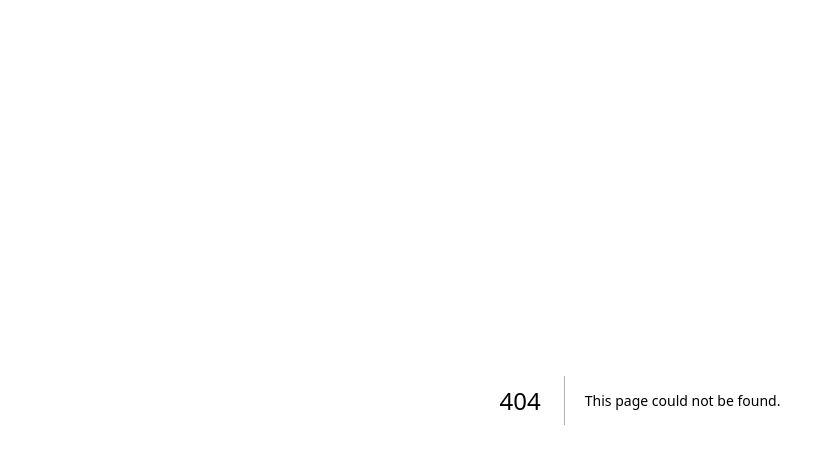
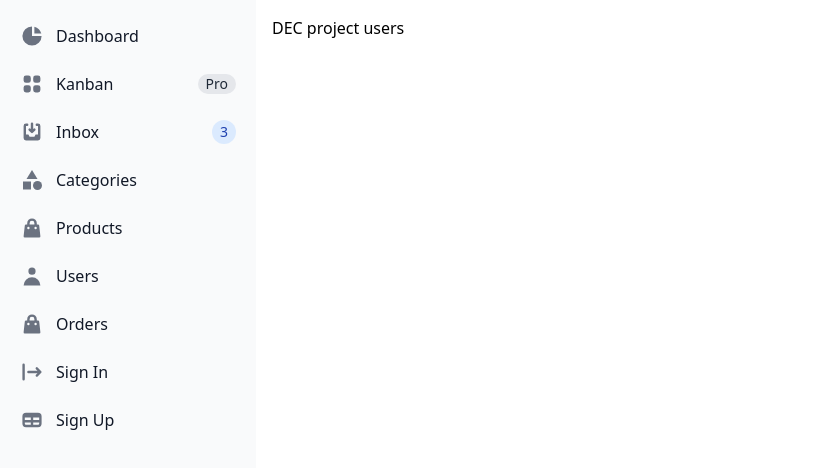
Before and after one commit to leap-2022-teal/D.E.C-Admin, a Next.js app: page /users in a window 1280 px wide. Before the commit this address had no page. Shown: the top 468 px of the page, without its empty margins (0-821 px from the left). Built offline with nearby package versions, Linux system fonts and the light colour scheme.

Commit message:
mainLayout update

```diff
--- a/components/sideBar.tsx
+++ b/components/MainLayout.tsx
@@ -1,28 +1,10 @@
 import React from "react";
 import Link from "next/link";
 import CategoryIcon from "@mui/icons-material/Category";
-export default function SideBar() {
+
+export default function MainLayout({ children }: any) {
   return (
     <>
-      {/* <div>
-        <ul>
-          <li>
-            <Link href={"admin/categories"}>Categories</Link>
-          </li>
-          <li>
-            <Link href={"admin/products"}>Products</Link>
-          </li>
-          <li>
-            {" "}
-            <Link href={"admin/users"}>Users</Link>
-          </li>
-          <li>
-            {" "}
-            <Link href={"admin/orders"}>Orders</Link>
-          </li>
-        </ul>
-      </div> */}
-
       <button
         data-drawer-target="default-sidebar"
         data-drawer-toggle="default-sidebar"
@@ -114,7 +96,7 @@ export default function SideBar() {
             </li>
             <li>
               <Link
-                href={"admin/categories"}
+                href={"/categories"}
                 className="flex items-center p-2 text-gray-900 rounded-lg dark:text-white hover:bg-gray-100 dark:hover:bg-gray-700"
               >
                 <CategoryIcon className="flex-shrink-0 w-6 h-6 text-gray-500 transition duration-75 dark:text-gray-400 group-hover:text-gray-900 dark:group-hover:text-white" />
@@ -126,7 +108,28 @@ export default function SideBar() {
             </li>
             <li>
               <Link
-                href={"admin/users"}
+                href={"/products"}
+                className="flex items-center p-2 text-gray-900 rounded-lg dark:text-white hover:bg-gray-100 dark:hover:bg-gray-700"
+              >
+                <svg
+                  aria-hidden="true"
+                  className="flex-shrink-0 w-6 h-6 text-gray-500 transition duration-75 dark:text-gray-400 group-hover:text-gray-900 dark:group-hover:text-white"
+                  fill="currentColor"
+                  viewBox="0 0 20 20"
+                  xmlns="http://www.w3.org/2000/svg"
+                >
+                  <path
+                    fill-rule="evenodd"
+                    d="M10 2a4 4 0 00-4 4v1H5a1 1 0 00-.994.89l-1 9A1 1 0 004 18h12a1 1 0 00.994-1.11l-1-9A1 1 0 0015 7h-1V6a4 4 0 00-4-4zm2 5V6a2 2 0 10-4 0v1h4zm-6 3a1 1 0 112 0 1 1 0 01-2 0zm7-1a1 1 0 100 2 1 1 0 000-2z"
+                    clip-rule="evenodd"
+                  ></path>
+                </svg>
+                <span className="flex-1 ml-3 whitespace-nowrap"> Products</span>
+              </Link>
+            </li>
+            <li>
+              <Link
+                href={"/users"}
                 className="flex items-center p-2 text-gray-900 rounded-lg dark:text-white hover:bg-gray-100 dark:hover:bg-gray-700"
               >
                 <svg
@@ -147,7 +150,7 @@ export default function SideBar() {
             </li>
             <li>
               <Link
-                href={"admin/products"}
+                href={"/orders"}
                 className="flex items-center p-2 text-gray-900 rounded-lg dark:text-white hover:bg-gray-100 dark:hover:bg-gray-700"
               >
                 <svg
@@ -163,9 +166,10 @@ export default function SideBar() {
                     clip-rule="evenodd"
                   ></path>
                 </svg>
-                <span className="flex-1 ml-3 whitespace-nowrap"> Products</span>
+                <span className="flex-1 ml-3 whitespace-nowrap"> Orders</span>
               </Link>
             </li>
+
             <li>
               <a
                 href="#"
@@ -212,55 +216,7 @@ export default function SideBar() {
         </div>
       </aside>
 
-      <div className="p-4 sm:ml-64">
-        <div className="p-4 border-2 border-gray-200 border-dashed rounded-lg dark:border-gray-700">
-          <div className="grid grid-cols-3 gap-4 mb-4">
-            <div className="flex items-center justify-center h-24 rounded bg-gray-50 dark:bg-gray-800">
-              <p className="text-2xl text-gray-400 dark:text-gray-500">+</p>
-            </div>
-            <div className="flex items-center justify-center h-24 rounded bg-gray-50 dark:bg-gray-800">
-              <p className="text-2xl text-gray-400 dark:text-gray-500">+</p>
-            </div>
-            <div className="flex items-center justify-center h-24 rounded bg-gray-50 dark:bg-gray-800">
-              <p className="text-2xl text-gray-400 dark:text-gray-500">+</p>
-            </div>
-          </div>
-          <div className="flex items-center justify-center h-48 mb-4 rounded bg-gray-50 dark:bg-gray-800">
-            <p className="text-2xl text-gray-400 dark:text-gray-500">+</p>
-          </div>
-          <div className="grid grid-cols-2 gap-4 mb-4">
-            <div className="flex items-center justify-center rounded bg-gray-50 h-28 dark:bg-gray-800">
-              <p className="text-2xl text-gray-400 dark:text-gray-500">+</p>
-            </div>
-            <div className="flex items-center justify-center rounded bg-gray-50 h-28 dark:bg-gray-800">
-              <p className="text-2xl text-gray-400 dark:text-gray-500">+</p>
-            </div>
-            <div className="flex items-center justify-center rounded bg-gray-50 h-28 dark:bg-gray-800">
-              <p className="text-2xl text-gray-400 dark:text-gray-500">+</p>
-            </div>
-            <div className="flex items-center justify-center rounded bg-gray-50 h-28 dark:bg-gray-800">
-              <p className="text-2xl text-gray-400 dark:text-gray-500">+</p>
-            </div>
-          </div>
-          <div className="flex items-center justify-center h-48 mb-4 rounded bg-gray-50 dark:bg-gray-800">
-            <p className="text-2xl text-gray-400 dark:text-gray-500">+</p>
-          </div>
-          <div className="grid grid-cols-2 gap-4">
-            <div className="flex items-center justify-center rounded bg-gray-50 h-28 dark:bg-gray-800">
-              <p className="text-2xl text-gray-400 dark:text-gray-500">+</p>
-            </div>
-            <div className="flex items-center justify-center rounded bg-gray-50 h-28 dark:bg-gray-800">
-              <p className="text-2xl text-gray-400 dark:text-gray-500">+</p>
-            </div>
-            <div className="flex items-center justify-center rounded bg-gray-50 h-28 dark:bg-gray-800">
-              <p className="text-2xl text-gray-400 dark:text-gray-500">+</p>
-            </div>
-            <div className="flex items-center justify-center rounded bg-gray-50 h-28 dark:bg-gray-800">
-              <p className="text-2xl text-gray-400 dark:text-gray-500">+</p>
-            </div>
-          </div>
-        </div>
-      </div>
+      <div className="p-4 sm:ml-64">{children}</div>
     </>
   );
 }
--- a/pages/admin/index.tsx
+++ /dev/null
@@ -1,5 +0,0 @@
-import SideBar from "@/components/sideBar";
-
-export default function Home() {
-  return <SideBar />;
-}
--- a/pages/admin/orders.tsx
+++ /dev/null
@@ -1,5 +0,0 @@
-import React from "react";
-
-export default function Orders() {
-  return <div>DEC project Orders</div>;
-}
--- a/pages/admin/products.tsx
+++ /dev/null
@@ -1,5 +0,0 @@
-import React from "react";
-
-export default function Products() {
-  return <div>DEC project products</div>;
-}
--- a/pages/admin/users.tsx
+++ /dev/null
@@ -1,5 +0,0 @@
-import React from "react";
-
-export default function Users() {
-  return <div>DEC project users</div>;
-}
--- a/pages/admin/categories.tsx
+++ b/pages/categories.tsx
@@ -1,3 +1,4 @@
+import MainLayout from "@/components/MainLayout";
 import React, { useEffect, useState } from "react";
 
 export default function Categories() {
@@ -10,10 +11,10 @@ export default function Categories() {
   }, []);
 
   return (
-    <>
+    <MainLayout>
       {categories?.map((category: any) => (
         <div key={category._id}>{category.name}</div>
       ))}
-    </>
+    </MainLayout>
   );
 }
--- /dev/null
+++ b/pages/index.tsx
@@ -0,0 +1,5 @@
+import MainLayout from "@/components/MainLayout";
+
+export default function Home() {
+  return <MainLayout>Welcome</MainLayout>;
+}
--- /dev/null
+++ b/pages/orders.tsx
@@ -0,0 +1,10 @@
+import MainLayout from "@/components/MainLayout";
+import React from "react";
+
+export default function Orders() {
+  return (
+    <MainLayout>
+      <div>DEC project Orders</div>
+    </MainLayout>
+  );
+}
--- /dev/null
+++ b/pages/products.tsx
@@ -0,0 +1,10 @@
+import MainLayout from "@/components/MainLayout";
+import React from "react";
+
+export default function Products() {
+  return (
+    <MainLayout>
+      <div>DEC project products</div>
+    </MainLayout>
+  );
+}
--- /dev/null
+++ b/pages/users.tsx
@@ -0,0 +1,6 @@
+import MainLayout from "@/components/MainLayout";
+import React from "react";
+
+export default function Users() {
+  return <MainLayout>DEC project users</MainLayout>;
+}
```
Also changed, not shown: pages/signin.tsx (renamed from pages/admin/signin.tsx).
